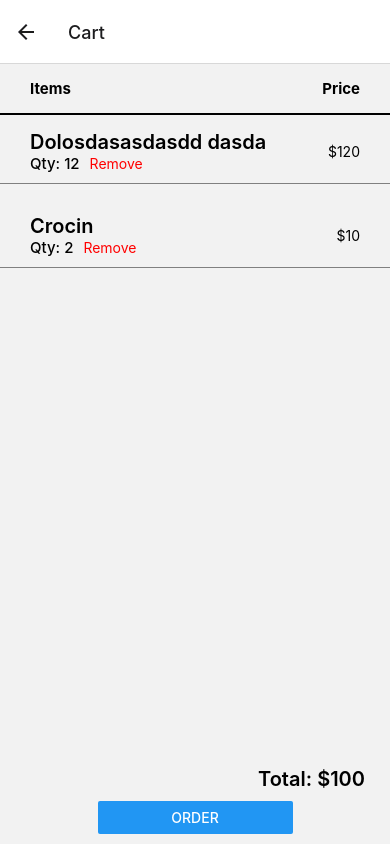
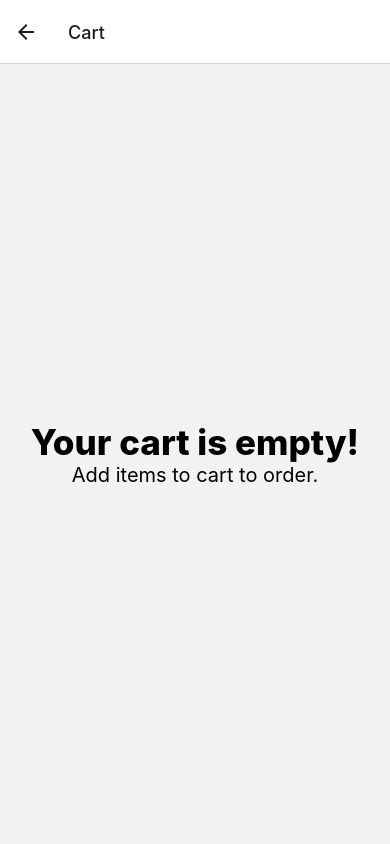
Before and after one commit to SagarTrimukhe/medicine-app, a React Native app: screen /Cart in a window 390 px wide. Built offline with nearby package versions, Linux system fonts and the light colour scheme.

Commit message:
added cartcontext

```diff
--- a/App.js
+++ b/App.js
@@ -8,21 +8,23 @@
 
 import { NavigationContainer } from '@react-navigation/native';
 import { createNativeStackNavigator } from '@react-navigation/native-stack';
-
+import { CartContextProvider } from './context/cartContext';
 
 const Stack = createNativeStackNavigator();
 
 export default function App() {
   return (
+    <CartContextProvider>
       <NavigationContainer>
-        <Stack.Navigator initialRouteName="Transactions">
+        <Stack.Navigator initialRouteName="Login">
           <Stack.Screen name="Login" component={LoginPage} options={{ headerShown: false }} />
-          <Stack.Screen name="Dashboard" component={Dashboard} options={{ headerShown: true }} />
+          <Stack.Screen name="Dashboard" component={Dashboard} options={{ headerShown: true, headerBackVisible: false }} />
           <Stack.Screen name="Medicines" component={MedicinesPage} options={{ headerShown: true }} />
-          <Stack.Screen name='Cart' component={CartPage} options={{headerShown:true}} />
-          <Stack.Screen name="Transactions" component={TransactionsPage} options={{headerShown:true}} />
+          <Stack.Screen name='Cart' component={CartPage} options={{ headerShown: true }} />
+          <Stack.Screen name="Transactions" component={TransactionsPage} options={{ headerShown: true }} />
         </Stack.Navigator>
       </NavigationContainer>
+    </CartContextProvider>
   );
 }
 
--- a/components/MedicinesFooter/index.js
+++ b/components/MedicinesFooter/index.js
@@ -1,15 +1,15 @@
 import { View, Pressable, Text, StyleSheet, Image } from "react-native"
 import { commonStyles } from "../../styles/styles";
 
-const MedicinesFooter = () => {
+const MedicinesFooter = ({navigation}) => {
     return (
         <View style={styles.medicineFooter}>
-            <Pressable style={styles.footerButton}>
+            <Pressable style={styles.footerButton} onPress={()=>{ navigation.navigate('Transactions')}}>
                 <Image style={commonStyles.tinyIcon} source={require('../../assets/transactions.png')}/>
                 <Text>View Transactions</Text>
             </Pressable>
 
-            <Pressable style={styles.footerButton}>
+            <Pressable style={styles.footerButton} onPress={()=>{ navigation.navigate('Cart')}}>
             <Image style={commonStyles.tinyIcon} source={require('../../assets/cart.png')}/>
                 <Text>View Cart</Text>
             </Pressable>
--- a/components/QuantityInput/index.js
+++ b/components/QuantityInput/index.js
@@ -2,14 +2,14 @@
 import { View, TextInput, StyleSheet, Text, Button, Modal } from 'react-native'
 import { commonStyles } from '../../styles/styles'
 import { useState } from 'react'
-
-const QuantityInput = ({ medicineName, price, showQuantityModal, setShowQuantityModal }) => {
+import { useCartItems } from '../../context/cartContext'
+const QuantityInput = ({ medicineDetails, showQuantityModal, setShowQuantityModal }) => {
     const [quantity, setQuantity] = useState(0)
-
+    const [cartItems, setCartItems] = useCartItems()
     const addItemtoCart = () => {
-
+        setCartItems([...cartItems, {...medicineDetails, quantity: quantity}])
     }
-
+    console.log(cartItems)
     return (
         <Modal
             animationType="slide"
@@ -18,8 +18,8 @@
             style={styles.modalView}
         >
             <View style={styles.quantityInput}>
-                <Text style={commonStyles.title}>{medicineName}</Text>
-                <Text style={commonStyles.subTitle}>{`Per Item cost: ${price}`}</Text>
+                <Text style={commonStyles.title}>{medicineDetails.name}</Text>
+                <Text style={commonStyles.subTitle}>{`Per Item cost: ${medicineDetails.price}`}</Text>
                 <TextInput
                     value={quantity}
                     style={commonStyles.input}
--- /dev/null
+++ b/context/cartContext.js
@@ -0,0 +1,18 @@
+import { createContext, useContext, useState } from "react";
+
+const cartContext = createContext({});
+
+export const CartContextProvider = ({children}) => {
+    const [cartItems, setCartItems] = useState([])
+
+    return(
+        <cartContext.Provider value={{cartItems, setCartItems}}>
+            {children}
+        </cartContext.Provider>
+    )
+}
+
+export const useCartItems = () =>{
+     const {cartItems, setCartItems} = useContext(cartContext)
+     return [cartItems, setCartItems]
+}
--- a/pages/cart/index.js
+++ b/pages/cart/index.js
@@ -1,14 +1,17 @@
 import { View, Text, Button, StyleSheet, FlatList, Pressable } from "react-native";
 import { commonStyles } from "../../styles/styles";
+import { useCartItems } from "../../context/cartContext";
 
 const CartPage = () => {
-    const cartItems = [
-        { id: "1234", name: "Dolosdasasdasdd dasda", quantity: 12, price: 120 },
-        { id: "123", name: "Crocin", quantity: 2, price: 10 }
-    ]
-
+    // const cartItems = [
+    //     { id: "1234", name: "Dolosdasasdasdd dasda", quantity: 12, price: 120 },
+    //     { id: "123", name: "Crocin", quantity: 2, price: 10 }
+    // ]
+    const [cartItems, setCartItems] = useCartItems()
+    console.log(cartItems, setCartItems)
     const total = 100
 
+    if (cartItems.length > 0) {
         return (
             <View style={styles.pageContainer}>
                 <View style={styles.itemsHeaderLayout}>
@@ -23,11 +26,11 @@
                     keyExtractor={item => item.id}
                 />
 
-            <View style={{width:'100%', alignItems:'flex-end', paddingHorizontal:25}}>
+                <View style={{ width: '100%', alignItems: 'flex-end', paddingHorizontal: 25 }}>
                     <Text style={commonStyles.title}>Total: ${total}</Text>
                 </View>
 
-            <View style={{margin:10, width:'50%'}}>
+                <View style={{ margin: 10, width: '50%' }}>
                     <Button
                         title="Order"
                         onPress={() => { }}
@@ -35,6 +38,14 @@
                 </View>
             </View>
         )
+    } else {
+        return (
+            <View style={{justifyContent:'center', alignItems:'center', height:'100%'}}>
+                <Text style={{fontSize:35, fontWeight:'800'}}>Your cart is empty!</Text>
+                <Text style={{fontSize:20}}>Add items to cart to order.</Text>
+            </View>)
+    }
+
 }
 
 const CartItem = ({ item }) => {
--- a/pages/dashboard/index.js
+++ b/pages/dashboard/index.js
@@ -1,25 +1,28 @@
-import { StyleSheet, Text, View, TouchableOpacity } from 'react-native';
+import { StyleSheet, Text, View, TouchableOpacity, Pressable } from 'react-native';
 
-const Dashboard = ({navigation}) => {
+const Dashboard = ({ navigation }) => {
     const username = 'Sagar'
 
     return (
         <View style={styles.dashboardPageContainer}>
             <View style={styles.pageTitleContainer}>
                 <Text style={styles.pageTitle}>{`Welcome ${username}`}</Text>
+                <Pressable onPress={()=>{navigation.navigate("Login")}}>
+                <Text style={{borderWidth:1, padding: 10, borderRadius: 5, elevation: 1, shadowColor:'red'}}>Logout</Text>
+                </Pressable>
             </View>
 
             <View style={styles.tilesContainer}>
+                <TouchableOpacity style={styles.tile} onPress={() => { navigation.navigate('Medicines') }}>
+                    <Text style={styles.tileText}>Order Medicines</Text>
+                </TouchableOpacity>
+
                 <TouchableOpacity style={styles.tile} onPress={() => { navigation.navigate('Doctor Appointment') }}>
                     <Text style={styles.tileText}>Book Doctor Appointment</Text>
                 </TouchableOpacity>
 
                 <TouchableOpacity style={styles.tile} onPress={() => { navigation.navigate('Lab Appointment') }}>
                     <Text style={styles.tileText}>Book Lab Appointment</Text>
-                </TouchableOpacity>
-
-                <TouchableOpacity style={styles.tile} onPress={() => { navigation.navigate('Medicines') }}>
-                    <Text style={styles.tileText}>Order Medicines</Text>
                 </TouchableOpacity>
             </View>
         </View>
@@ -36,15 +39,17 @@
         width: '100%'
     },
     pageTitleContainer: {
+        flexDirection:'row',
+        alignItems:'center',
+        justifyContent:'space-between',
         width: '100%',
         backgroundColor: 'powderblue',
         padding: 10,
-        borderBottomWidth: 4
+        borderBottomWidth: 4,
     },
     pageTitle: {
         fontWeight: 'bold',
-        fontSize: 30,
-        marginTop: 15,
+        fontSize: 30
     },
     tilesContainer: {
         height: 500,
--- a/pages/login/index.js
+++ b/pages/login/index.js
@@ -26,7 +26,7 @@
             </View>
 
             <View>
-                <Text style={styles.inputLabel}>Password</Text>
+                <Text style={commonStyles.inputLabel}>Password</Text>
                 <TextInput
                     style={commonStyles.input}
                     value={password}
@@ -35,7 +35,7 @@
                 />
             </View>
 
-            <View>
+            <View style={{width:'50%', margin: 20}}>
                 <Button
                     onPress={onLoginPress}
                     title="Login"
@@ -61,7 +61,7 @@
     },
     loginHeading: {
         fontWeight: 'bold',
-        fontSize: 20,
+        fontSize: 40,
         marginVertical: 10
     }
 })
--- a/styles/styles.js
+++ b/styles/styles.js
@@ -2,11 +2,11 @@
 
 export const commonStyles = StyleSheet.create({
     inputLabel: {
-        fontSize: 15
+        fontSize: 20
     },
     input: {
         height: 40,
-        width: 200,
+        width: 250,
         marginBottom: 10,
         borderWidth: 1,
         padding: 10,
```
Also changed, not shown: pages/medicines/index.js (+12 -13 lines). Lines whose indentation alone changed are shown as unchanged.
